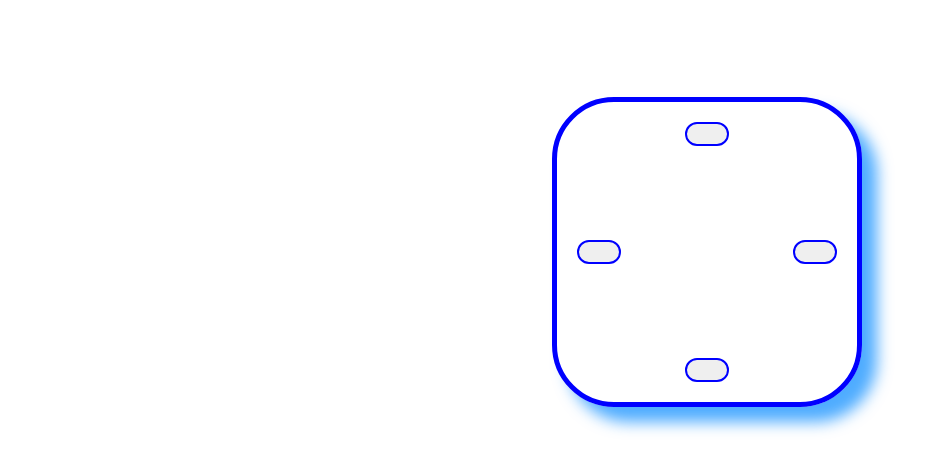
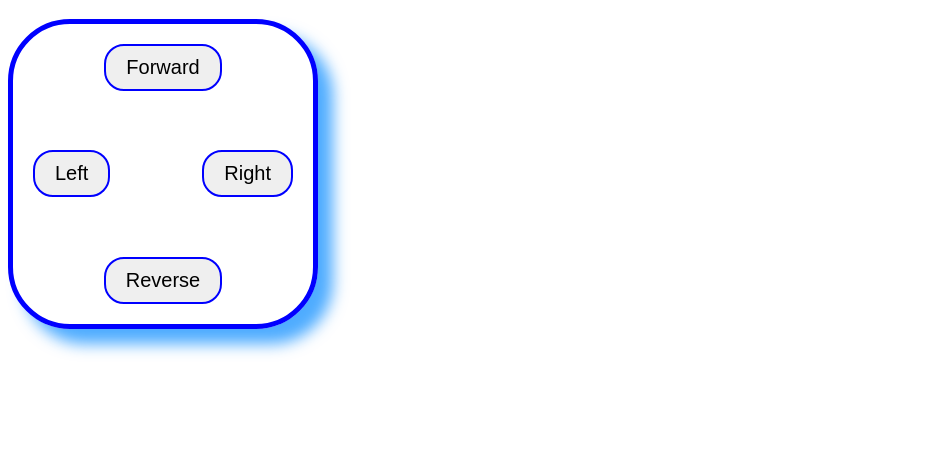
Before and after one commit to SamCharles2003/gracy-motor-control, a plain HTML site: page index.html in a window 1280 px wide. Shown: the part 63-534 px from the top of the page, without its empty margins (0-943 px from the left). Drawn offline with nearby package versions, Linux system fonts and the light colour scheme.

Commit message:
Update index.html

```diff
--- a/index.html
+++ b/index.html
@@ -20,8 +20,7 @@
             border-radius: 20%;
             height: 300px;
             width: 300px;
-            margin-left:43%;
-            margin-top:100px;
+
         }
 
         button {
@@ -107,16 +106,28 @@
             currentDirection = null;
             sendMovement("stop");
         }
+
+
+        $(document).ready(function() {
+            $('button').on('mousedown touchstart', function() {
+                startMovement($(this).attr('id'));
+            });
+
+            $('button').on('mouseup mouseleave touchend', function() {
+                stopMovement();
+            });
+        });
+
     </script>
 </head>
 <body>
     <body oncontextmenu="return false;">
     <h1 style="font-family: 'Montserrat';text-align:center;">GRACY's Motor Control</h1>
     <div class="container">
-        <button id="forward" onmousedown="startMovement('forward')" onmouseup="stopMovement()"></button>
-        <button id="reverse" onmousedown="startMovement('reverse')" onmouseup="stopMovement()"></button>
-        <button id="left" onmousedown="startMovement('left')" onmouseup="stopMovement()"></button>
-        <button id="right" onmousedown="startMovement('right')" onmouseup="stopMovement()"></button>
+        <button id="forward">Forward</button>
+        <button id="reverse">Reverse</button>
+        <button id="left">Left</button>
+        <button id="right">Right</button>
     </div>
 </body>
 </html>
```
